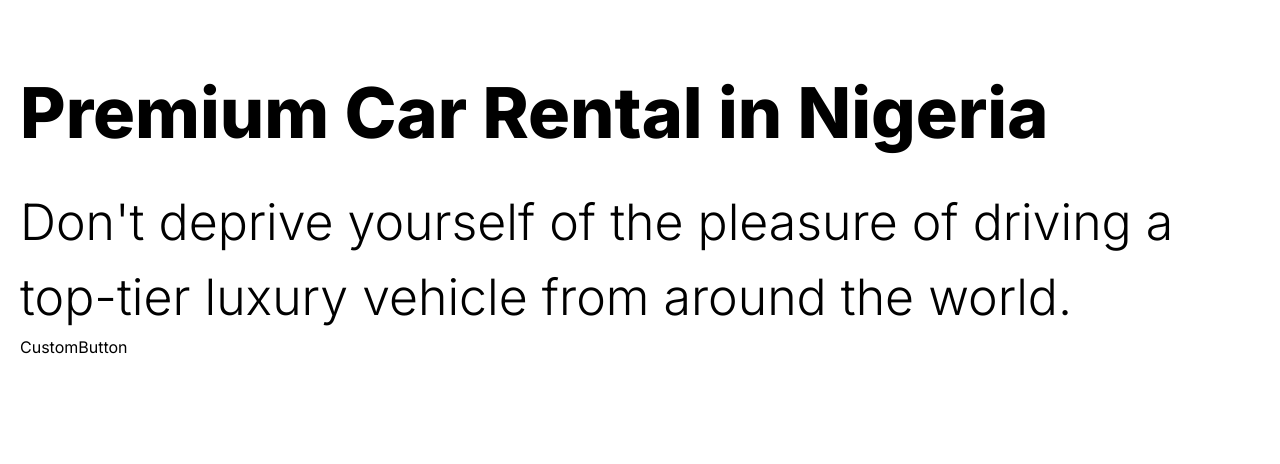
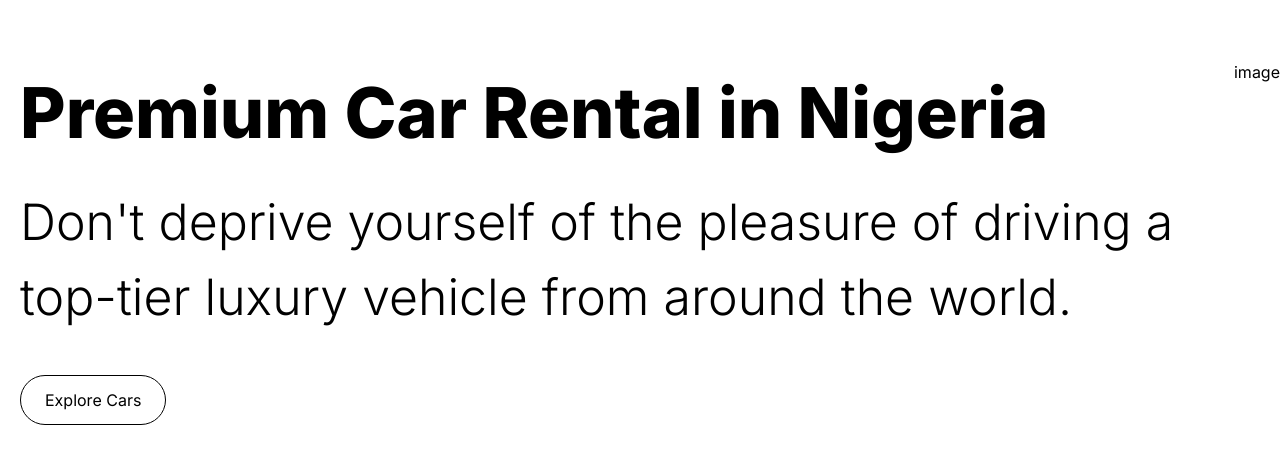
Before and after one commit to Seundede/Car4Hire, a Next.js app: page / in a window 1280 px wide. Shown: the top 464 px of the page. Built offline with nearby package versions, Linux system fonts and the light colour scheme.

Commit message:
feat: custom button

```diff
--- a/components/CustomButton/index.tsx
+++ b/components/CustomButton/index.tsx
@@ -1,9 +1,13 @@
-import React from 'react'
+"use client";
+import { CustomButtonProps } from "@/types";
+import React from "react";
 
-const CustomButton = () => {
+const CustomButton = ({ title, containerStyles, handleClick }:CustomButtonProps) => {
   return (
-    <div>CustomButton</div>
-  )
-}
+    <button className={`outline-none py-3 px-6 ${containerStyles}`} onClick={handleClick }>
+      {title}
+    </button>
+  );
+};
 
-export default CustomButton
+export default CustomButton;
--- a/components/Hero/index.tsx
+++ b/components/Hero/index.tsx
@@ -1,21 +1,29 @@
-import React from 'react'
-import CustomButton from '../CustomButton';
+"use client";
+import React from "react";
+import CustomButton from "../CustomButton";
+
+const handleScroll = () => {};
 
 const Hero = () => {
   return (
-    <div className="flex flex-col lg:flex-row gap-[20px] container mx-auto">
+    <section className="flex flex-col lg:flex-row lg:justify-between gap-[20px] container mx-auto">
       <div className="pt-[60px] px-[10px] lg:px-[20px]">
-        <h2 className="font-extrabold text-[50px] lg:text-[70px]">
+        <h2 className="font-extrabold text-[40px] lg:text-[70px]">
           Premium Car Rental in Nigeria
         </h2>
-        <p className="font-light mt-5 text-[30px] lg:text-[50px]">
+        <p className="font-light mt-5 text-[20px] lg:text-[50px]">
           Don&apos;t deprive yourself of the pleasure of driving a top-tier
           luxury vehicle from around the world.
         </p>
-        <CustomButton />
+        <CustomButton
+          title="Explore Cars"
+          containerStyles="text-black rounded-full mt-10 border border-black"
+          handleClick={handleScroll}
+        />
       </div>
-    </div>
+      <div className="pt-[60px]">image</div>
+    </section>
   );
-}
+};
 
-export default Hero
+export default Hero;
--- /dev/null
+++ b/types/index.ts
@@ -0,0 +1,7 @@
+import { MouseEventHandler } from "react";
+
+export interface CustomButtonProps {
+    title: string;
+    containerStyles?: string
+    handleClick?: MouseEventHandler<HTMLButtonElement>;
+}
```
Also changed, not shown: hero.jpg (added).
